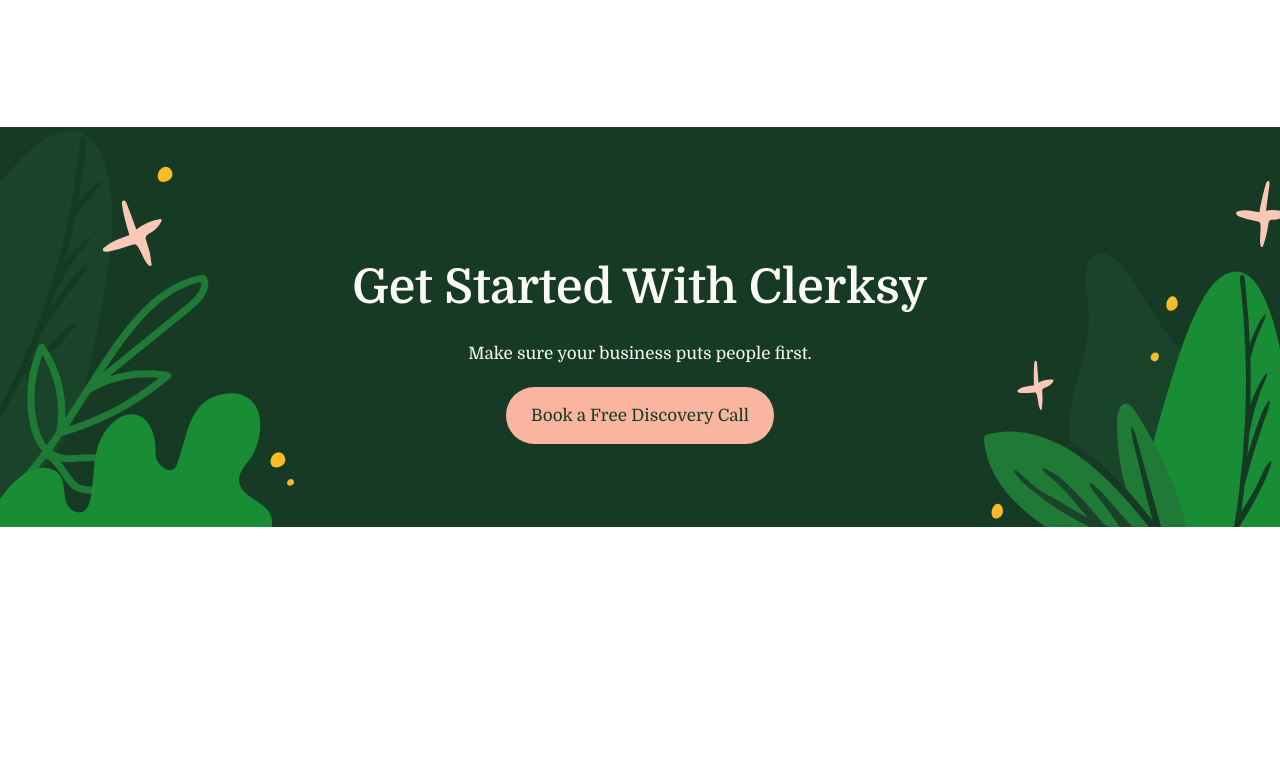
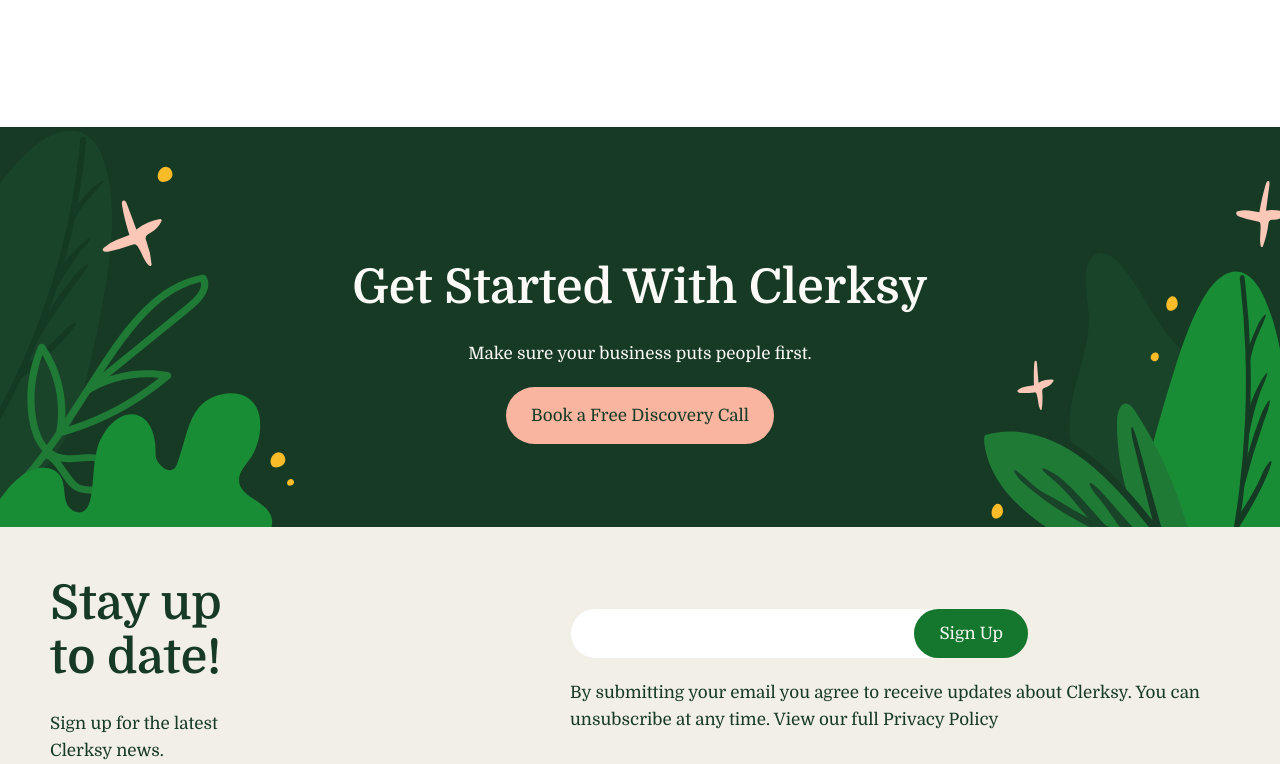
Before and after one commit to shakhzodbekbobobekov/Clerksy-web-site, a plain HTML site: page index.html in a window 1280 px wide. Shown: the part 6319-7083 px from the top of the page. Before the commit the page ends 6846 px from the top, so only its background shows below. Drawn offline with Linux system fonts and the light colour scheme.

Commit message:
news section ready

```diff
--- a/css/main.css
+++ b/css/main.css
@@ -659,4 +659,69 @@ body{
     opacity: 0.8;
 }
 /* Purchase */
+
+/* News section */
+.news-section {
+    background-color: #F2EFE6;
+}
+
+.news-section-container {
+    display: flex;
+    align-items: center;
+    padding-top: 50px;
+}
+
+.news-section__about {
+    margin-right: auto;
+}
+
+.news-section__about__title {
+    font-weight: 600;
+    font-size: 48px;
+    line-height: 54px;
+    color: #163A24;
+    margin: 0;
+    padding: 0;
+    padding-bottom: 25px;
+}
+
+.news-section__about__text {
+    color: #163A24;
+    margin: 0;
+    padding: 0;
+}
+
+.news-section__membership {
+    display: flex;
+    flex-direction: column;
+    justify-content: flex-end;
+    align-items: flex-start;
+    margin-left: 300px;
+}
+
+.news-section__input {
+    background-color: #FFFFFF;
+    border: 1px solid #F2EFE6;
+    border-radius: 255px;
+    width: 400px;
+    margin: 0;
+    padding: 0;
+    padding: 15px 25px;
+}
+
+.news-section__membership__btn {
+    background-color: #15762E;
+    border-radius: 160px;
+    border: none;
+    color: #FBFAF7;
+    margin-left: -60px;
+    padding: 15px 25px;
+}
+
+.news-section__membership__text {
+    margin: 0;
+    padding: 0;
+    padding-top: 20px;
+}
+/* /News section */
 /* MAIN */
--- a/index.html
+++ b/index.html
@@ -253,6 +253,30 @@
         <img class="purchase__img" src="./img/ung-barg.svg" alt="ung-barg" width="300" height="400">
     </div>
     <!-- /Purchase -->
+
+    <!-- News section -->
+    <div class="news-section">
+       <div class="container">
+           <div class="news-section-container">
+
+            <div class="news-section__about">
+                <h2 class="news-section__about__title">Stay up to date!</h2>
+                <p class="news-section__about__text">Sign up for the latest Clerksy news.</p>
+            </div>
+
+            <div class="news-section__membership">
+                <div class="news-section__membership__input-box">
+                    <input class="news-section__input" type="text">
+                    <button class="news-section__membership__btn">Sign Up</button>
+                </div>
+                <p class="news-section__membership__text">By submitting your email you agree to receive updates about Clerksy. You can unsubscribe at any time. View our full <span>Privacy Policy</span></p>
+            </div>
+
+           </div>
+       </div>
+    </div>
+    <!-- /News section -->
+
     <!-- /MAIN -->
 
 </body>
```
